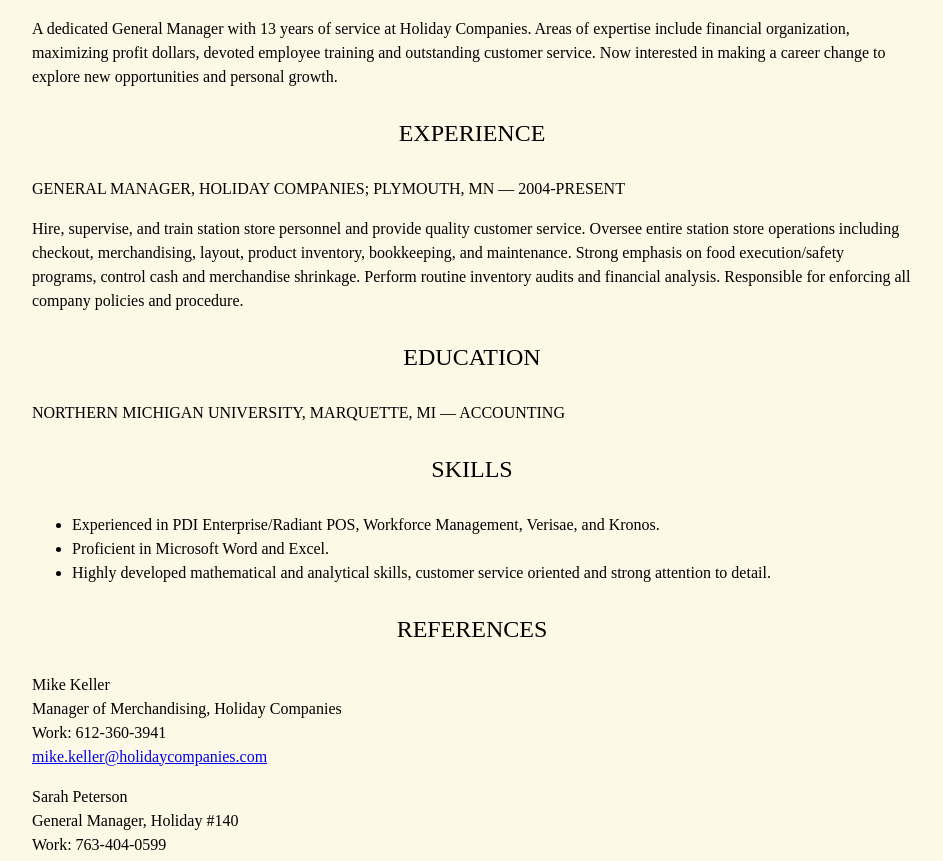
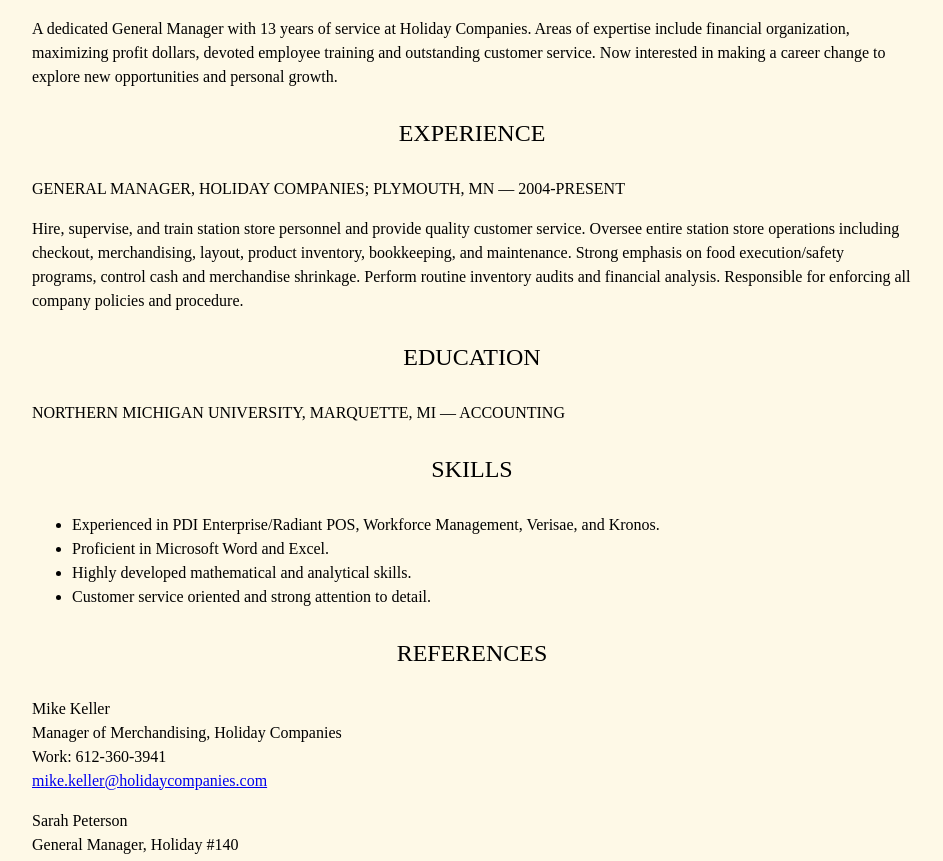
Before and after one commit to carlabrady/carlabrady.github.io, a plain HTML site: page index.html in a window 1280 px wide. Shown: the part 212-1073 px from the top of the page, without its empty margins (168-1111 px from the left). Drawn offline with Linux system fonts and the light colour scheme.

Commit message:
minor list change

```diff
--- a/index.html
+++ b/index.html
@@ -24,7 +24,8 @@
         <ul>
           <li>Experienced in PDI Enterprise/Radiant POS, Workforce Management, Verisae, and Kronos.</li>
           <li>Proficient in Microsoft Word and Excel.</li>
-          <li>Highly developed mathematical and analytical skills, customer service oriented and strong attention to detail.</li>
+          <li>Highly developed mathematical and analytical skills.</li>
+          <li>Customer service oriented and strong attention to detail.</li>
         </ul>
 
       <h2>REFERENCES</h2>
```
